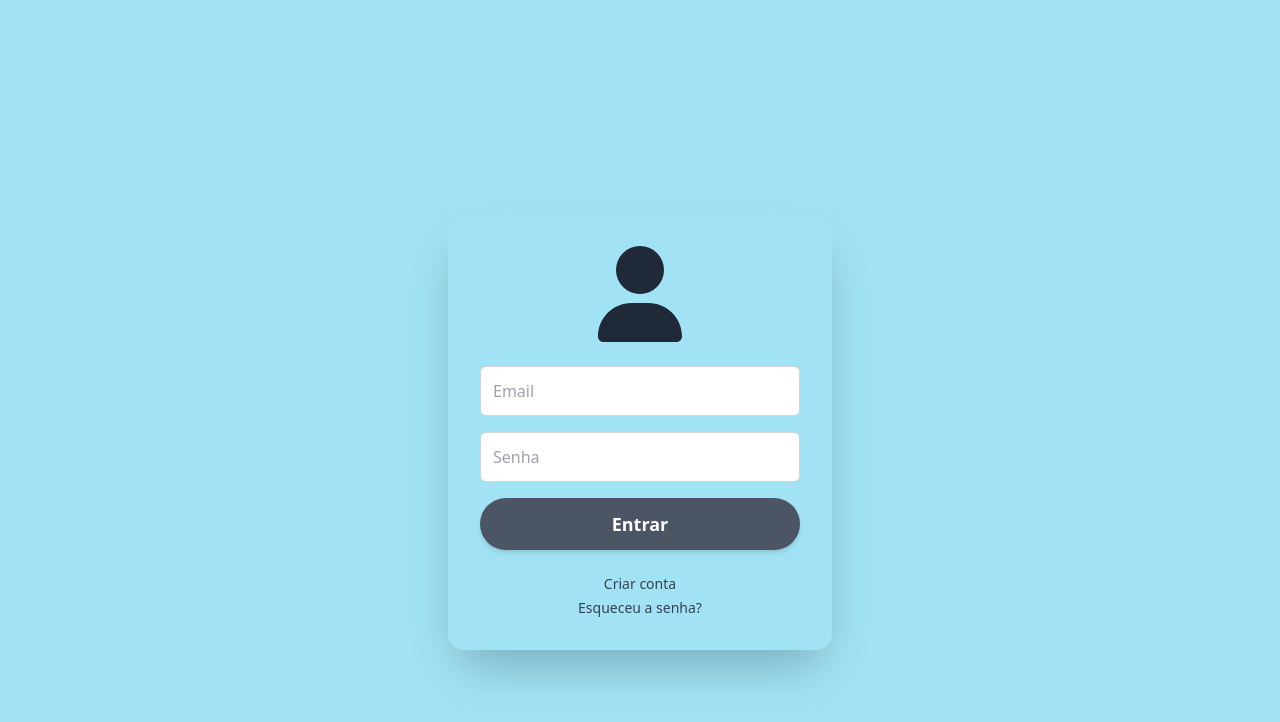
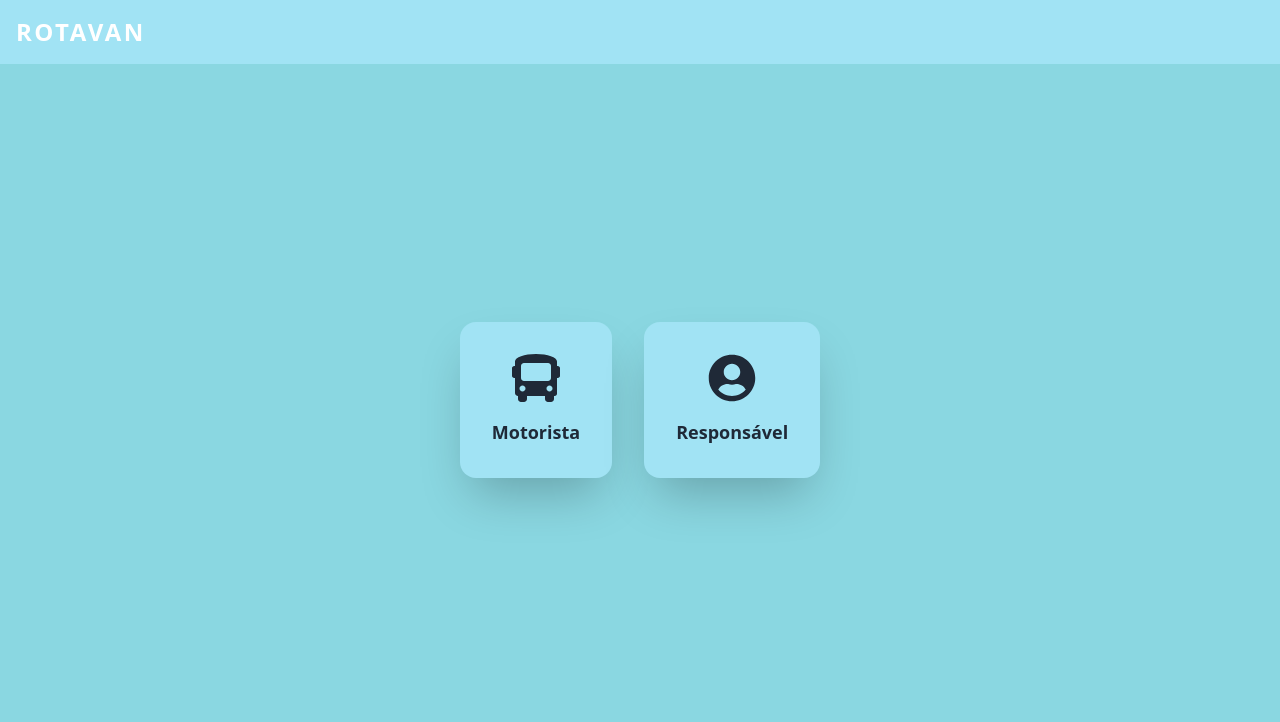
Before and after one commit to pedraofiec/newtcc, a React (Create React App) app: page / in a window 1280 px wide. Both pictures are taken after a click on the link "Criar conta". Shown: the top 722 px of the page. Built offline with nearby package versions, Linux system fonts and the light colour scheme.

Commit message:
atualizando

```diff
--- a/src/App.js
+++ b/src/App.js
@@ -1,11 +1,26 @@
 // src/App.js
-import React from 'react';
+import React, { useState } from 'react';
 import LoginForm from './features/splash/components/LoginForm';
+import UserTypeSelection from './features/splash/components/UserTypeSelection';
+import RegisterDependent from './features/cadastro/components/RegisterDependent';
 
 function App() {
+  const [currentView, setCurrentView] = useState('login');
+
+  const showUserTypeSelection = (e) => {
+    e.preventDefault();
+    setCurrentView('userType');
+  };
+
+  const showRegisterDependent = () => {
+    setCurrentView('registerDependent');
+  };
+
   return (
     <div className="App">
-      <LoginForm />
+      {currentView === 'login' && <LoginForm onRegisterClick={showUserTypeSelection} />}
+      {currentView === 'userType' && <UserTypeSelection onSelectResponsible={showRegisterDependent} />}
+      {currentView === 'registerDependent' && <RegisterDependent />}
     </div>
   );
 }
--- /dev/null
+++ b/src/features/cadastro/components/RegisterDependent.css
@@ -0,0 +1,13 @@
+/* Estado inicial (invisível e fora de posição) */
+.form-container {
+  opacity: 0;
+  transform: translateY(-50px) scale(0.9);
+  transition: opacity 0.7s cubic-bezier(0.25, 0.46, 0.45, 0.94),
+              transform 0.7s cubic-bezier(0.25, 0.46, 0.45, 0.94);
+}
+
+/* Estado final (visível e na posição correta) */
+.form-container.is-visible {
+  opacity: 1;
+  transform: translateY(0) scale(1);
+}
--- /dev/null
+++ b/src/features/cadastro/components/RegisterDependent.js
@@ -0,0 +1,79 @@
+// src/features/cadastro/components/RegisterDependent.jsx
+import React from 'react';
+import { FaUser, FaPlus, FaCalendarAlt, FaSchool } from 'react-icons/fa';
+import RotavanLogo from '../../splash/components/assets/logotcc.jpg';
+import './RegisterDependent.css'; // Mantenha o arquivo de animação para consistência
+
+const RegisterDependent = () => {
+  const [fullName, setFullName] = React.useState('');
+  const [cpf, setCpf] = React.useState('');
+  const [dob, setDob] = React.useState('');
+  const [school, setSchool] = React.useState('');
+
+  const handleSubmit = (event) => {
+    event.preventDefault();
+    console.log('Cadastro de dependente solicitado:', { fullName, cpf, dob, school });
+    alert('Cadastro de dependente solicitado.');
+  };
+
+  return (
+    <div className="flex flex-col items-center justify-center min-h-screen bg-[#8AD7E1] p-4 relative overflow-hidden">
+      {/* Cabeçalho "ROTAVAN" */}
+      <div className="absolute top-0 left-0 w-full p-4 flex items-center z-10 bg-[#A1E3F4]">
+        <img src={RotavanLogo} alt="Logo Rotavan" className="w-10 h-10 mr-2" />
+        <span className="text-white font-bold text-2xl tracking-widest">ROTAVAN</span>
+      </div>
+
+      <div className="flex flex-col items-center justify-center p-8 bg-white rounded-2xl shadow-2xl mt-16">
+        <h2 className="text-2xl font-semibold mb-6 text-gray-800">CADASTRO DE DEPENDENTES</h2>
+
+        <div className="relative mb-6">
+          <FaUser className="text-8xl text-gray-800" />
+          <FaPlus className="absolute bottom-0 right-0 text-3xl text-gray-600 bg-white border-2 border-white rounded-full" />
+        </div>
+
+        <form className="space-y-4" onSubmit={handleSubmit}>
+          <input
+            type="text"
+            placeholder="Nome completo"
+            value={fullName}
+            onChange={(e) => setFullName(e.target.value)}
+            className="w-full p-3 rounded-md border border-gray-300 focus:ring-2 focus:ring-blue-500 focus:border-blue-500 outline-none transition duration-200 bg-gray-200 placeholder-gray-500"
+          />
+          <input
+            type="text"
+            placeholder="CPF"
+            value={cpf}
+            onChange={(e) => setCpf(e.target.value)}
+            className="w-full p-3 rounded-md border border-gray-300 focus:ring-2 focus:ring-blue-500 focus:border-blue-500 outline-none transition duration-200 bg-gray-200 placeholder-gray-500"
+          />
+          <input
+            type="date"
+            placeholder="Data de nascimento"
+            value={dob}
+            onChange={(e) => setDob(e.target.value)}
+            className="w-full p-3 rounded-md border border-gray-300 focus:ring-2 focus:ring-blue-500 focus:border-blue-500 outline-none transition duration-200 bg-gray-200 text-gray-500"
+          />
+          <input
+            type="text"
+            placeholder="Escola"
+            value={school}
+            onChange={(e) => setSchool(e.target.value)}
+            className="w-full p-3 rounded-md border border-gray-300 focus:ring-2 focus:ring-blue-500 focus:border-blue-500 outline-none transition duration-200 bg-gray-200 placeholder-gray-500"
+          />
+          <div className="flex justify-center mt-4">
+            <FaPlus className="text-3xl text-gray-600 cursor-pointer hover:text-gray-800 transition duration-200" />
+          </div>
+          <button
+            type="submit"
+            className="w-full py-3 mt-4 text-lg font-semibold text-white bg-[#4DD0E1] rounded-full shadow-md hover:bg-[#34A4B5] focus:outline-none focus:ring-2 focus:ring-[#4DD0E1] focus:ring-offset-2 transition duration-300"
+          >
+            Criar conta
+          </button>
+        </form>
+      </div>
+    </div>
+  );
+};
+
+export default RegisterDependent;
--- a/src/features/splash/components/LoginForm.js
+++ b/src/features/splash/components/LoginForm.js
@@ -3,7 +3,8 @@ import React from 'react';
 import { FaUser } from 'react-icons/fa6';
 import './LoginForm.css';
 
-const LoginForm = () => {
+// Adicione a prop 'onRegisterClick'
+const LoginForm = ({ onRegisterClick }) => {
   const [email, setEmail] = React.useState('');
   const [password, setPassword] = React.useState('');
 
@@ -15,8 +16,7 @@ const LoginForm = () => {
 
   return (
     <div className="flex flex-col items-center justify-center min-h-screen bg-[#A1E3F4] p-4 relative overflow-hidden">
-      {/* A parte de cima (cabeçalho) foi removida daqui */}
-
+      {/* O resto do seu código permanece o mesmo */}
       <div
         className={`w-full max-w-sm p-8 bg-[#A1E3F4] rounded-2xl shadow-2xl mt-16`}
       >
@@ -50,7 +50,10 @@ const LoginForm = () => {
         </form>
 
         <div className="text-center mt-6 text-gray-700">
-          <a href="#" className="block text-sm font-medium hover:underline mb-1">Criar conta</a>
+          {/* Adicione o onClick para chamar a prop */}
+          <a href="#" onClick={onRegisterClick} className="block text-sm font-medium hover:underline mb-1">
+            Criar conta
+          </a>
           <a href="#" className="block text-sm font-medium hover:underline">Esqueceu a senha?</a>
         </div>
       </div>
--- /dev/null
+++ b/src/features/splash/components/UserTypeSelection.js
@@ -0,0 +1,33 @@
+// src/features/splash/components/UserTypeSelection.jsx
+import React from 'react';
+import { FaBus, FaUserCircle } from 'react-icons/fa';
+
+const UserTypeSelection = ({ onSelectResponsible }) => {
+  return (
+    <div className="flex flex-col items-center justify-center min-h-screen bg-[#8AD7E1] p-4 relative overflow-hidden">
+      {/* Cabeçalho "ROTAVAN" */}
+      <div className="absolute top-0 left-0 w-full p-4 flex items-center z-10 bg-[#A1E3F4]">
+        <span className="text-white font-bold text-2xl tracking-widest">ROTAVAN</span>
+      </div>
+
+      <div className="flex justify-center items-center space-x-8">
+        {/* Botão Motorista */}
+        <button className="flex flex-col items-center justify-center p-8 bg-[#A1E3F4] rounded-2xl shadow-2xl transition duration-300 transform hover:scale-105 cursor-pointer">
+          <FaBus className="text-5xl text-gray-800 mb-4" />
+          <span className="text-lg font-semibold text-gray-800">Motorista</span>
+        </button>
+
+        {/* Botão Responsável */}
+        <button
+          onClick={onSelectResponsible}
+          className="flex flex-col items-center justify-center p-8 bg-[#A1E3F4] rounded-2xl shadow-2xl transition duration-300 transform hover:scale-105 cursor-pointer"
+        >
+          <FaUserCircle className="text-5xl text-gray-800 mb-4" />
+          <span className="text-lg font-semibold text-gray-800">Responsável</span>
+        </button>
+      </div>
+    </div>
+  );
+};
+
+export default UserTypeSelection;
```
